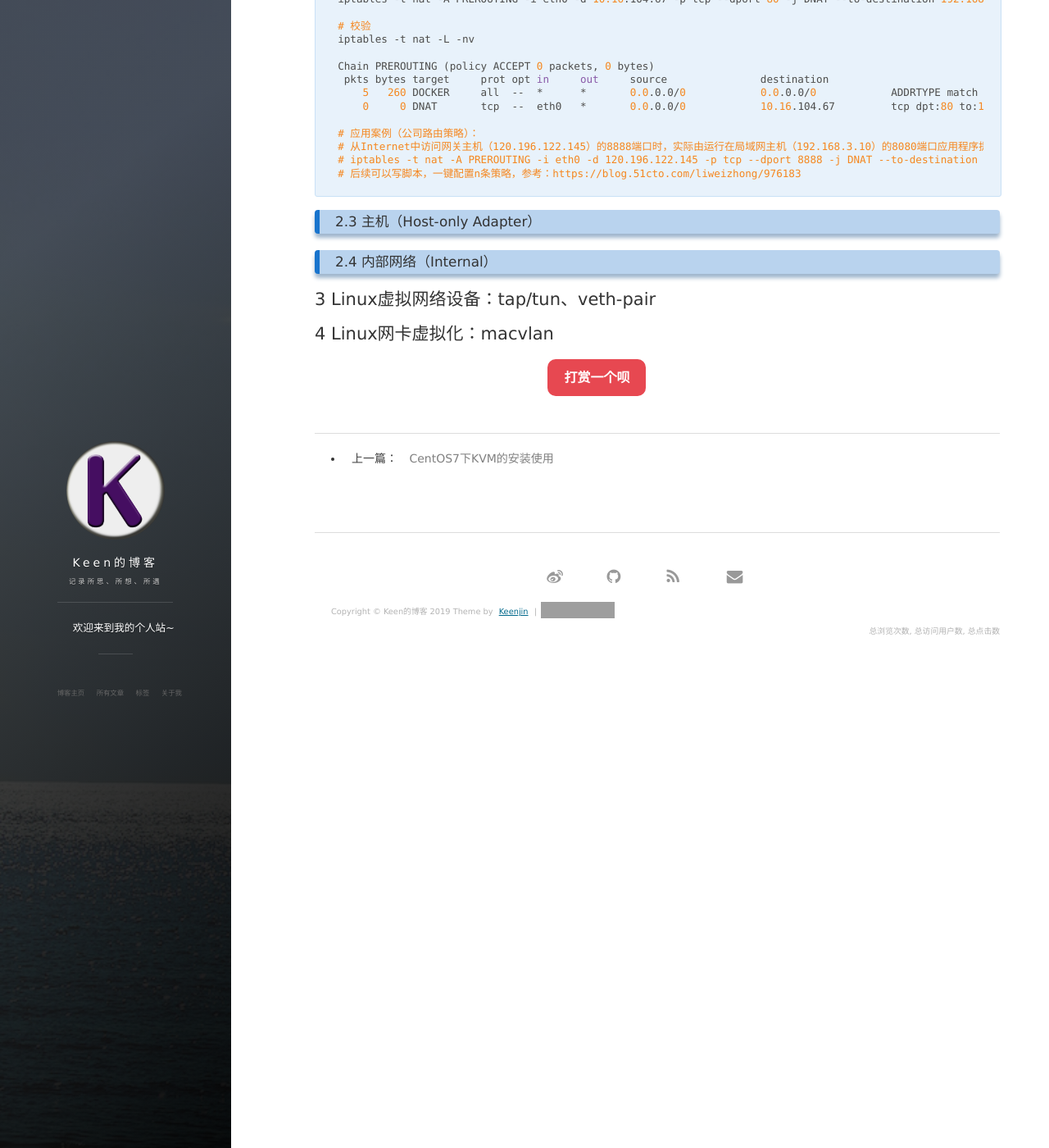
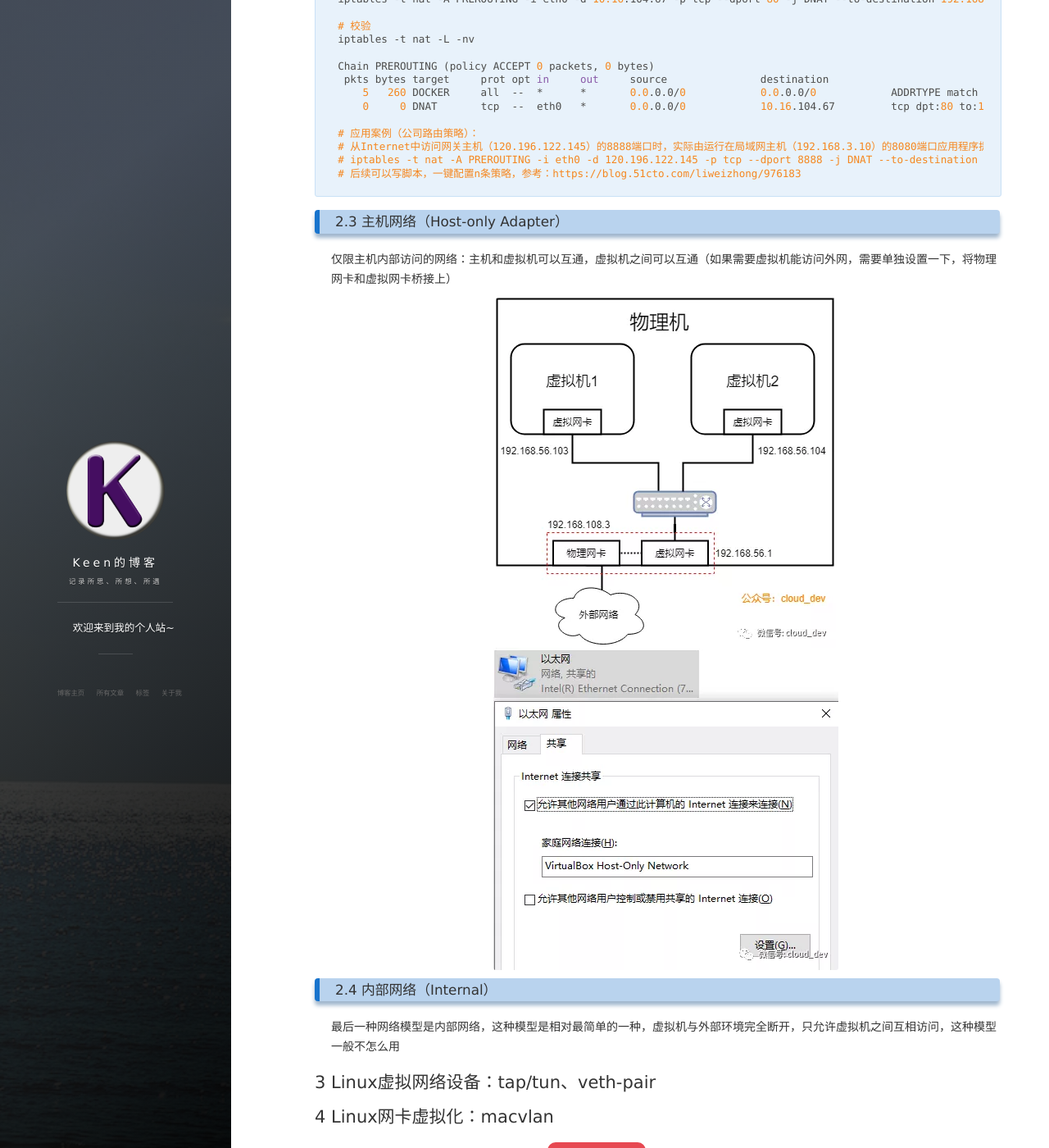
Before and after one commit to Keenjin/Keenjin.github.io, a Jekyll site: the page built from _posts/2019-06-24-virtual-net.md, in a window 1280 px wide and 1400 px high, scrolled down 7441 px. Shown: the whole window at 82% size. Built offline with Jekyll 4.4.1, drawn with Linux system fonts in a browser that asks for light colours; nearby versions of some CDN libraries; comment, search, counter and statistics services are not loaded; some of the changed text lies outside the part shown; grey boxes are pictures that could not be loaded.

Commit message:
hostonly

````diff
--- a/_posts/2019-06-24-virtual-net.md
+++ b/_posts/2019-06-24-virtual-net.md
@@ -20,7 +20,7 @@ tags: 网络 虚拟化
             - [2.2.2 NAT的配置实现](#222-nat的配置实现)
                 - [2.2.2.1 使用libvirt命令配置永久生效](#2221-使用libvirt命令配置永久生效)
                 - [2.2.2.2 使用iptables配置临时转发策略（重启后失效）](#2222-使用iptables配置临时转发策略重启后失效)
-        - [2.3 主机（Host-only Adapter）](#23-主机host-only-adapter)
+        - [2.3 主机网络（Host-only Adapter）](#23-主机网络host-only-adapter)
         - [2.4 内部网络（Internal）](#24-内部网络internal)
     - [3 Linux虚拟网络设备：tap/tun、veth-pair](#3-linux虚拟网络设备taptunveth-pair)
     - [4 Linux网卡虚拟化：macvlan](#4-linux网卡虚拟化macvlan)
@@ -368,9 +368,16 @@ Chain PREROUTING (policy ACCEPT 0 packets, 0 bytes)
 # 后续可以写脚本，一键配置n条策略，参考：https://blog.51cto.com/liweizhong/976183
 ```
 
-### 2.3 主机（Host-only Adapter）
+### 2.3 主机网络（Host-only Adapter）
+
+仅限主机内部访问的网络：主机和虚拟机可以互通，虚拟机之间可以互通（如果需要虚拟机能访问外网，需要单独设置一下，将物理网卡和虚拟网卡桥接上）
+
+![png](/images/post/virtual_network/hostonly.png)
+![png](/images/post/virtual_network/hostnotonly.png)
 
 ### 2.4 内部网络（Internal）
+
+最后一种网络模型是内部网络，这种模型是相对最简单的一种，虚拟机与外部环境完全断开，只允许虚拟机之间互相访问，这种模型一般不怎么用
 
 ## 3 Linux虚拟网络设备：tap/tun、veth-pair
 
````
Also changed, not shown: images/post/virtual_network/hostnotonly.png (added), images/post/virtual_network/hostonly.png (added).
